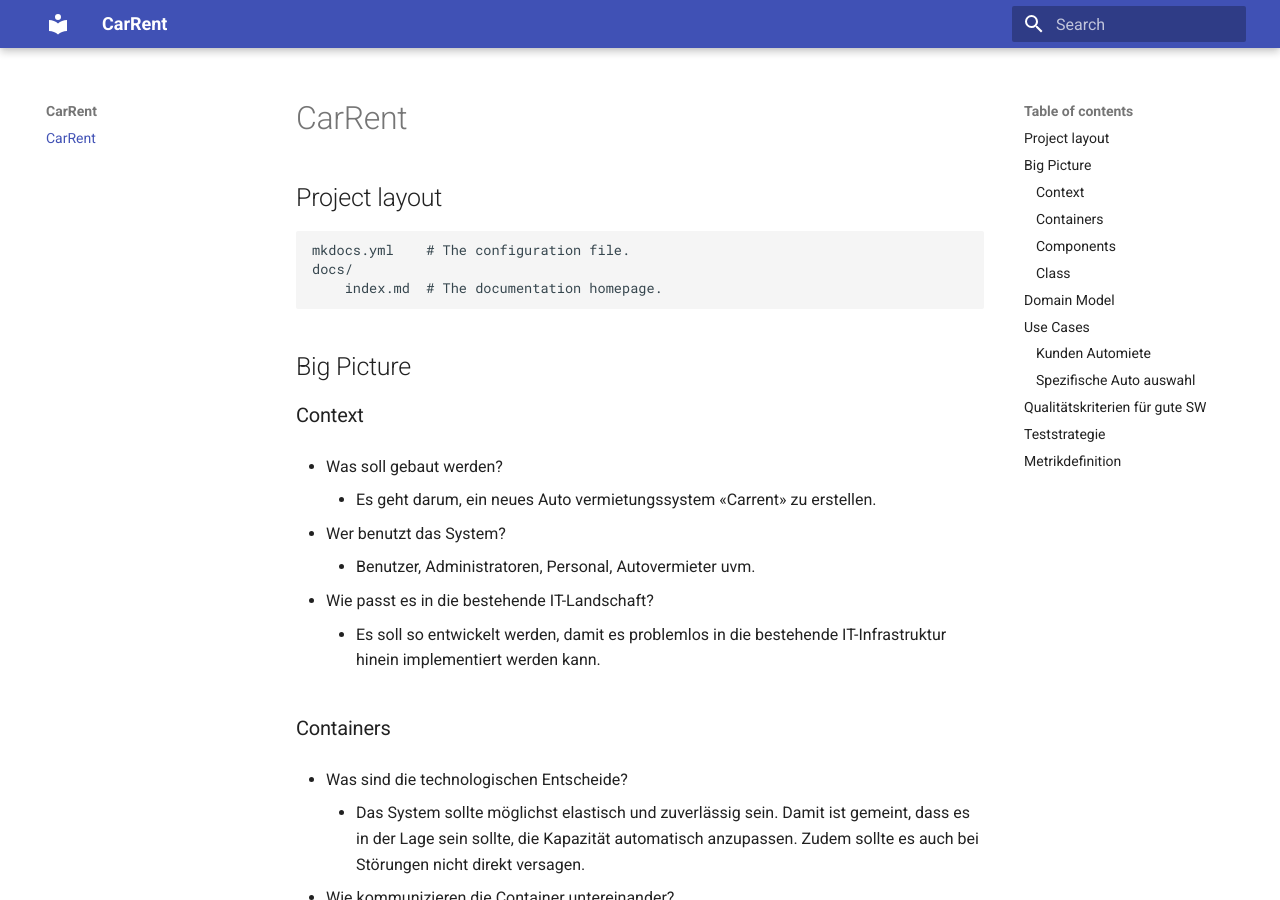
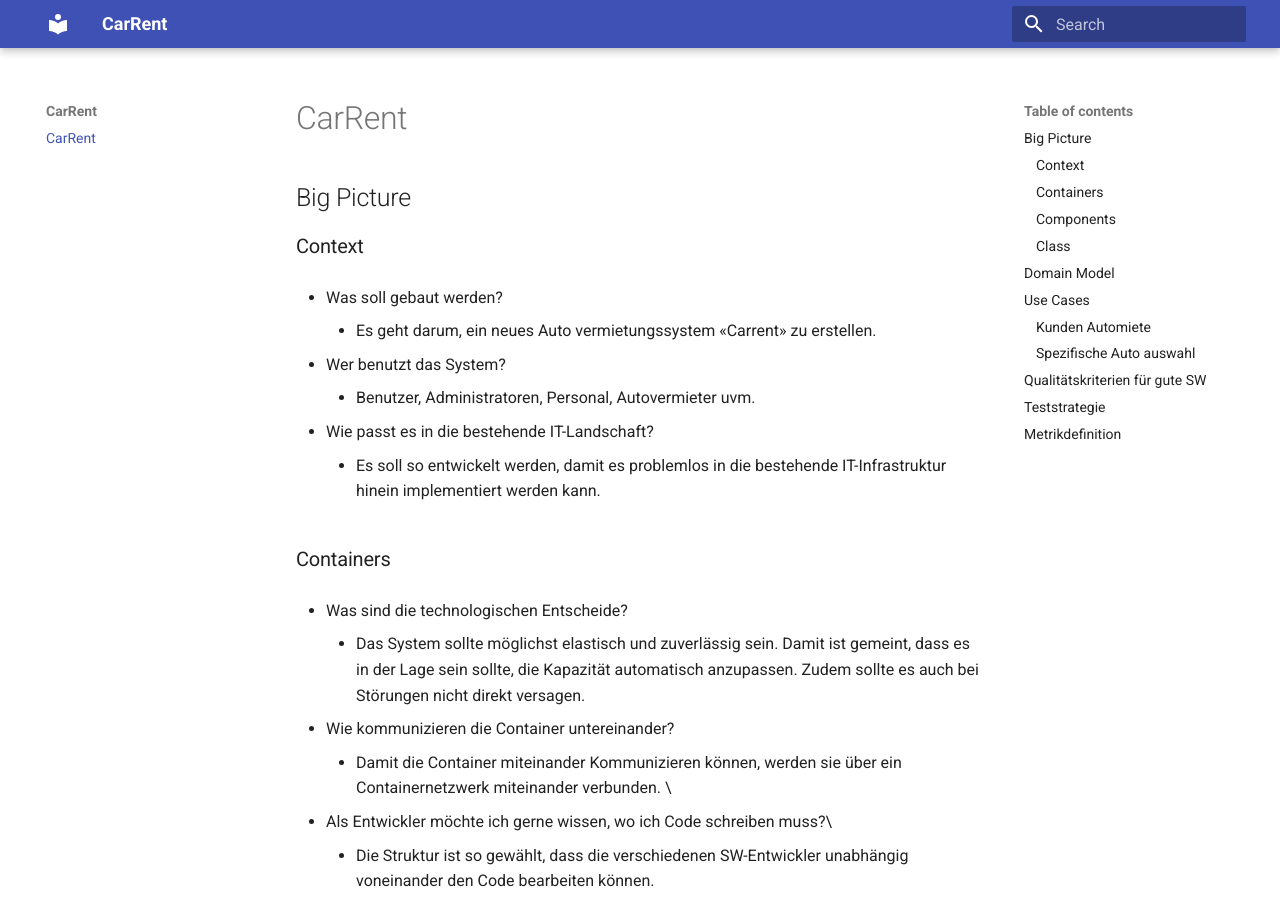
Before and after one commit to Markusdust/carrent, an MkDocs documentation site: the page built from docs/index.md, in a window 1280 px wide and 900 px high. Built offline with MkDocs 1.6.1 and Material for MkDocs 9.7.7, drawn with Linux system fonts in a browser that asks for light colours.

Commit message:
remove Project Layout

```diff
--- a/docs/index.md
+++ b/docs/index.md
@@ -1,10 +1,4 @@
 # CarRent
-
-## Project layout
-
-    mkdocs.yml    # The configuration file.
-    docs/
-        index.md  # The documentation homepage.
 
 ## Big Picture
 ### Context
```
